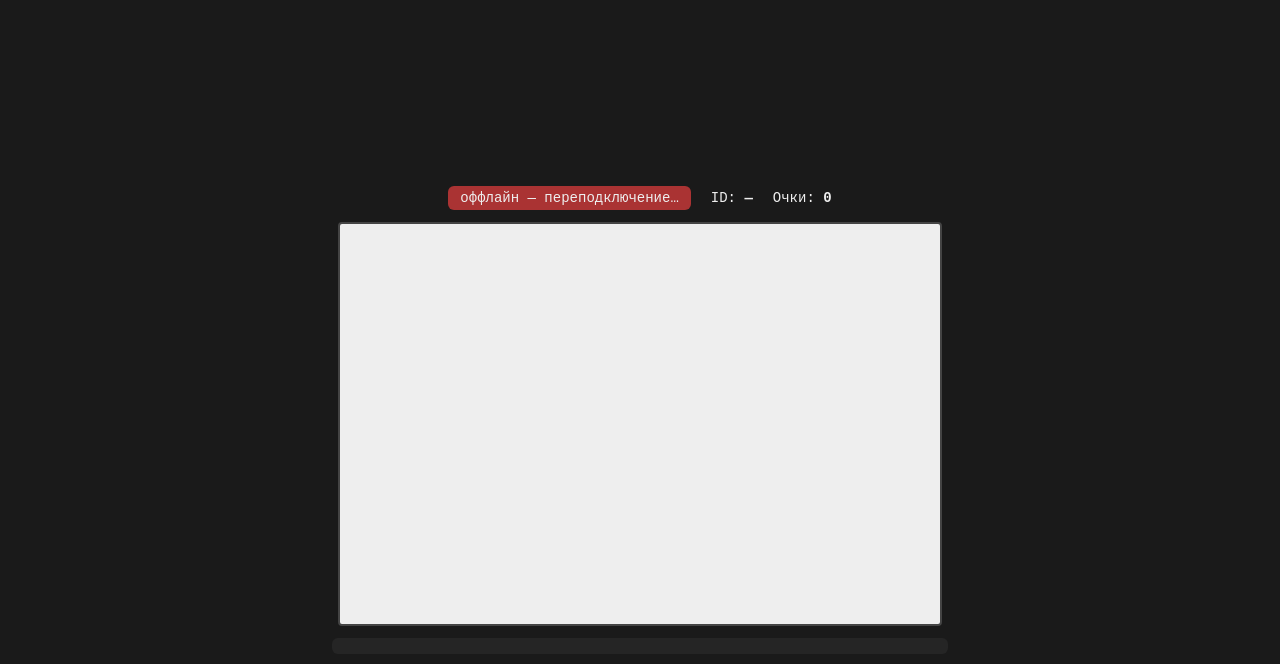
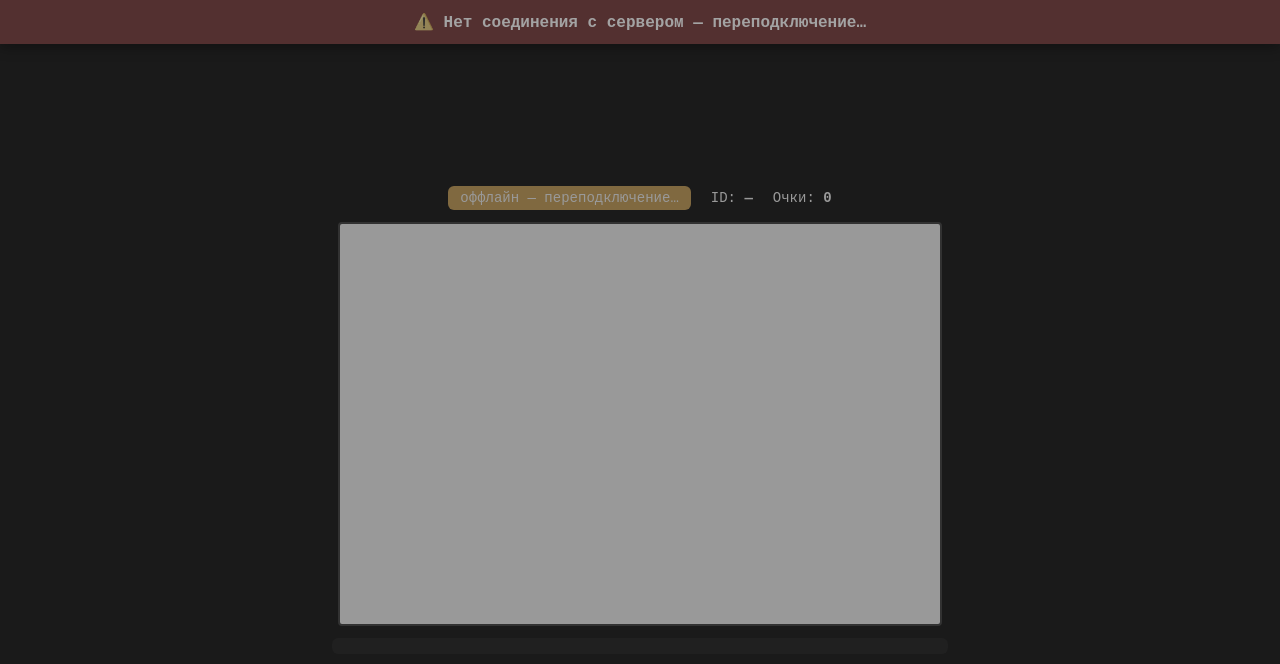
Before and after one commit to veroonix/spp_lab4, a plain HTML site: page client/index.html in a window 1280 px wide. Drawn offline with Linux system fonts and the light colour scheme.

Commit message:
update client

```diff
--- a/client/index.html
+++ b/client/index.html
@@ -10,12 +10,27 @@
       display: flex; flex-direction: column;
       align-items: center; justify-content: center;
       min-height: 100vh; gap: 12px; padding: 20px;
+      transition: opacity 0.3s, filter 0.3s;
+    }
+    body.offline {
+      opacity: 0.6;
+      filter: grayscale(0.5);
     }
     canvas { background: #eee; border: 2px solid #444; border-radius: 4px; }
     #hud { display: flex; gap: 20px; font-size: 14px; align-items: center; }
     #status { padding: 4px 12px; border-radius: 6px; background: #444; transition: background 0.3s; }
     #status.online { background: #2a7d4b; }
     #status.offline { background: #a33; }
+    #status.reconnecting { background: #e89c13; animation: blink 1s infinite; }
+    @keyframes blink { 50% { opacity: 0.7; } }
+    #offline-banner {
+      display: none;
+      position: fixed; top: 0; left: 0; right: 0;
+      background: #a33; color: #fff; text-align: center;
+      padding: 12px; font-size: 16px; font-weight: bold;
+      z-index: 1000;
+      box-shadow: 0 4px 12px rgba(0,0,0,0.5);
+    }
     #scores {
       width: 600px; max-height: 120px; overflow-y: auto;
       background: #252525; border-radius: 6px; padding: 8px;
@@ -26,6 +41,8 @@
   </style>
 </head>
 <body>
+  <div id="offline-banner">⚠️ Нет соединения с сервером — переподключение…</div>
+
   <div id="hud">
     <span id="status" class="offline">соединение…</span>
     <span>ID: <b id="me">—</b></span>
@@ -47,13 +64,22 @@
     let players = {};
     let cookies = [];
     let reconnectTimer = null;
+    let isOnline = false;
 
     const SESSION_KEY = 'lab4-session-id';
 
+    const statusEl = document.getElementById('status');
+    const bannerEl = document.getElementById('offline-banner');
+
     function setStatus(text, cls) {
-      const s = document.getElementById('status');
-      s.textContent = text;
-      s.className = cls;
+      statusEl.textContent = text;
+      statusEl.className = cls;
+    }
+
+    function setOnline(online) {
+      isOnline = online;
+      document.body.classList.toggle('offline', !online);
+      bannerEl.style.display = online ? 'none' : 'block';
     }
 
     // ===== Подключение + авто-реконнект =====
@@ -64,6 +90,7 @@
       socket = new WebSocket(`${protocol}//${location.host}/ws`);
 
       socket.onopen = () => {
+        setOnline(true);
         setStatus('онлайн', 'online');
         const saved = localStorage.getItem(SESSION_KEY);
         socket.send(JSON.stringify({ type: 'hello', sessionId: saved }));
@@ -92,11 +119,15 @@
       };
 
       socket.onclose = () => {
-        setStatus('оффлайн — переподключение…', 'offline');
+        setOnline(false);
+        setStatus('оффлайн — переподключение…', 'reconnecting');
         reconnectTimer = setTimeout(connect, 1500);
       };
 
-      socket.onerror = () => socket.close();
+      socket.onerror = () => {
+        setOnline(false);
+        socket.close();
+      };
     }
 
     // ===== Отрисовка =====
@@ -156,7 +187,7 @@
       if (!m) return;
 
       e.preventDefault();
-      if (socket && socket.readyState === WebSocket.OPEN) {
+      if (socket && socket.readyState === WebSocket.OPEN && isOnline) {
         socket.send(JSON.stringify({ type: 'move', dx: m[0], dy: m[1] }));
       }
     });
```
